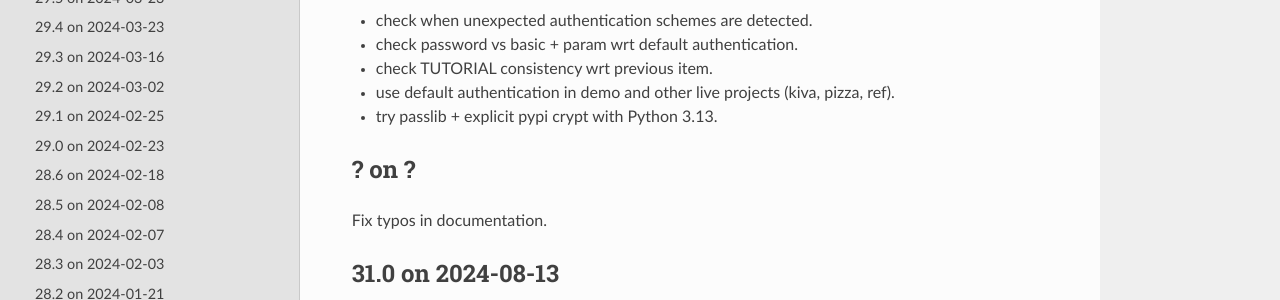
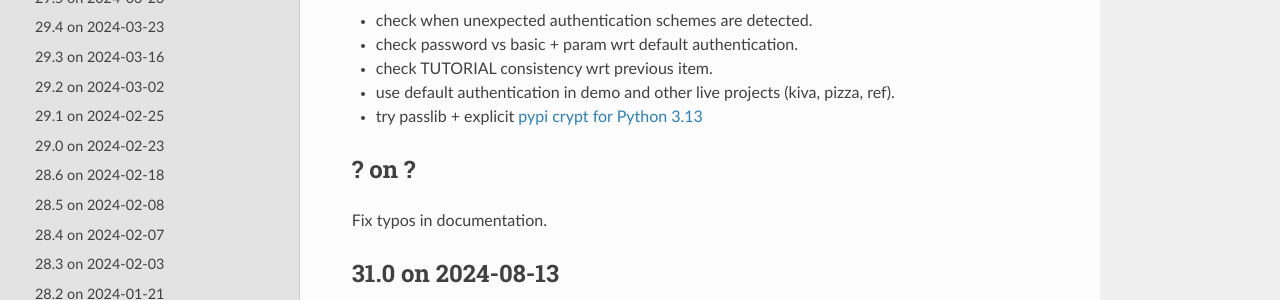
Before and after one commit to zx80/flask-simple-auth, a Sphinx documentation site: the page built from docs/VERSIONS.md, in a window 1280 px wide and 900 px high. Shown: the part 255-555 px from the top of the window. Built offline with Sphinx 7.4.7 and the Read the Docs theme 2.0.0, drawn with Linux system fonts in a browser that asks for light colours; pages that are not in the unit, such as notebooks, are missing from menus.

Commit message:
add link to pypi package

```diff
--- a/docs/VERSIONS.md
+++ b/docs/VERSIONS.md
@@ -9,7 +9,7 @@ and packaged on [PyPI](https://pypi.org/project/FlaskSimpleAuth/).
 - check password vs basic + param wrt default authentication.
 - check TUTORIAL consistency wrt previous item.
 - use default authentication in demo and other live projects (kiva, pizza, ref).
-- try passlib + explicit pypi crypt with Python 3.13.
+- try passlib + explicit [pypi crypt for Python 3.13](https://pypi.org/project/crypt-r/)
 
 ## ? on ?
 
```
